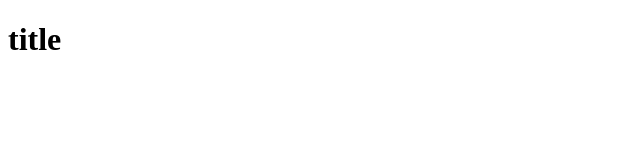
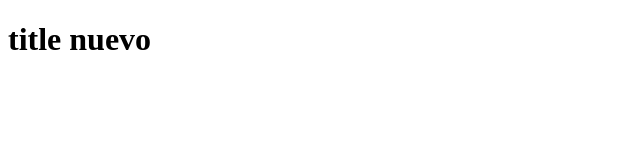
Before and after one commit to junortiz/Hello-git, a plain HTML site: page index.html in a window 1280 px wide. Shown: the whole page, without its empty margins (0-640 px from the left). Drawn offline with Linux system fonts and the light colour scheme.

Commit message:
se modifico el titulo

```diff
--- a/index.html
+++ b/index.html
@@ -6,6 +6,6 @@
     <title>Document</title>
 </head>
 <body>
-    <h1>title</h1>
+    <h1>title nuevo</h1>
 </body>
 </html>
```
